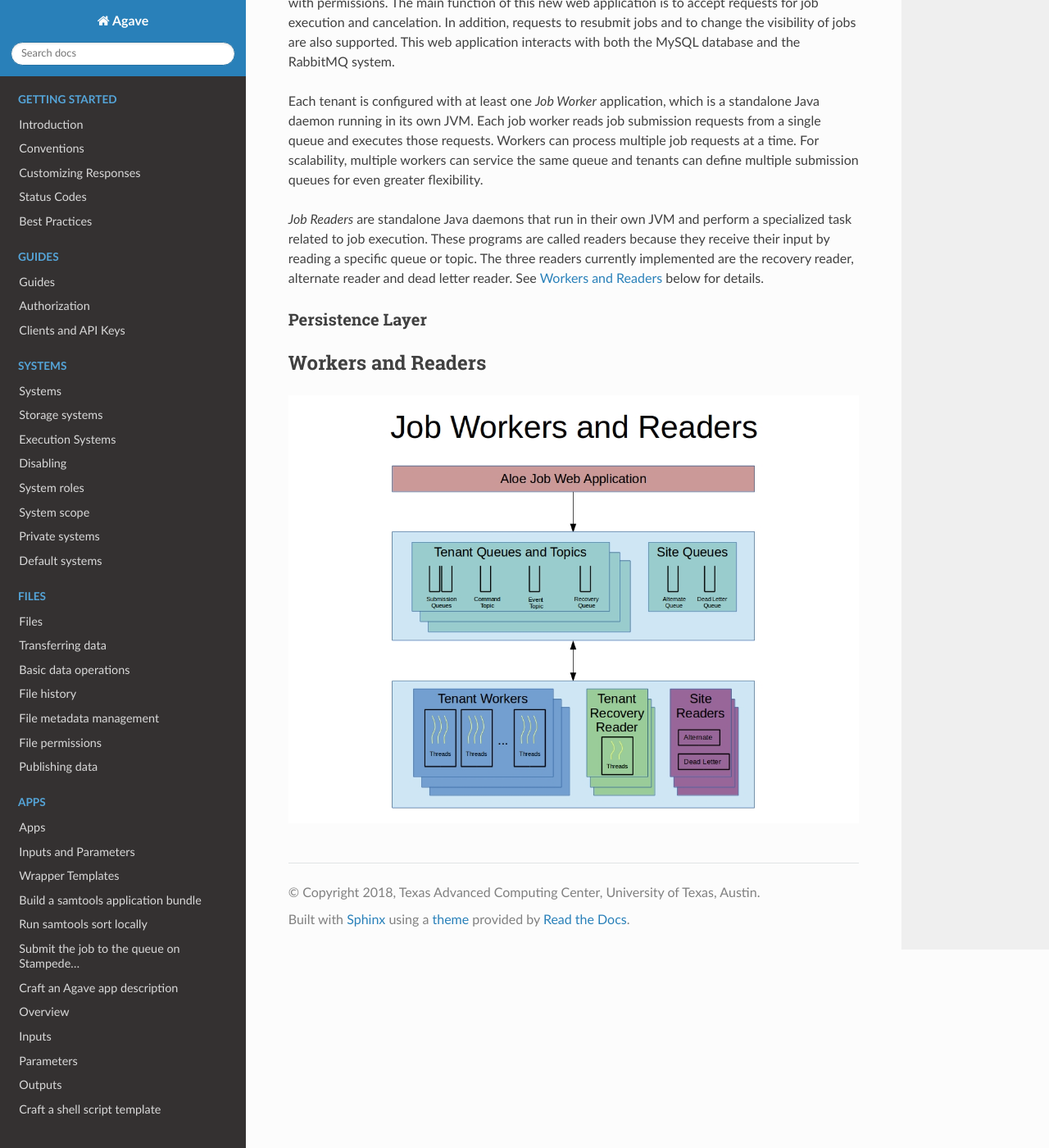
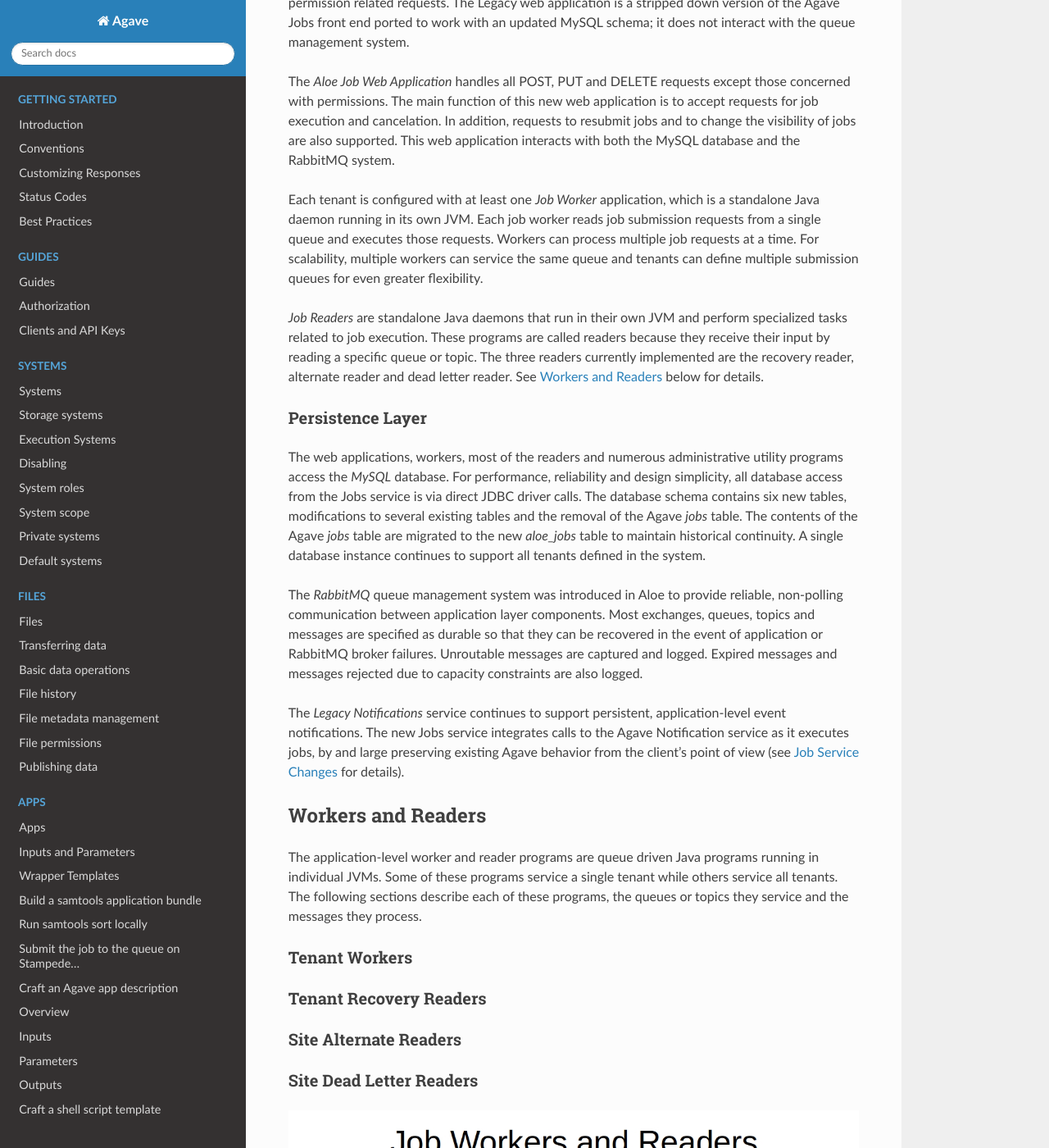
Before and after one commit to TACC-Cloud/agave-docs, a Sphinx documentation site: the page built from docs/agave/guides/jobs/aloe-job-architecture.rst, in a window 1280 px wide and 1400 px high, scrolled down 2655 px. Shown: the whole window at 82% size. Built offline with Sphinx 7.4.7 and the Read the Docs theme 2.0.0, drawn with Linux system fonts in a browser that asks for light colours; some of the changed text lies outside the part shown.

Commit message:
Persistenc layer; image source code

```diff
--- a/docs/agave/guides/jobs/aloe-job-architecture.rst
+++ b/docs/agave/guides/jobs/aloe-job-architecture.rst
@@ -60,14 +60,41 @@ The *Aloe Job Web Application* handles all POST, PUT and DELETE requests except
 
 Each tenant is configured with at least one *Job Worker* application, which is a standalone Java daemon running in its own JVM.  Each job worker reads job submission requests from a single queue and executes those requests.  Workers can process multiple job requests at a time.  For scalability, multiple workers can service the same queue and tenants can define multiple submission queues for even greater flexibility.
 
-*Job Readers* are standalone Java daemons that run in their own JVM and perform a specialized task related to job execution.  These programs are called readers because they receive their input by reading a specific queue or topic.  The three readers currently implemented are the recovery reader, alternate reader and dead letter reader.  See `Workers and Readers`_ below for details.
+*Job Readers* are standalone Java daemons that run in their own JVM and perform specialized tasks related to job execution.  These programs are called readers because they receive their input by reading a specific queue or topic.  The three readers currently implemented are the recovery reader, alternate reader and dead letter reader.  See `Workers and Readers`_ below for details.
 
 Persistence Layer
 ^^^^^^^^^^^^^^^^^
 
+The web applications, workers, most of the readers and numerous administrative utility programs access the *MySQL* database.  For performance, reliability and  design simplicity, all database access from the Jobs service is via direct JDBC driver calls.  The database schema contains six new tables, modifications to several existing tables and the removal of the Agave *jobs* table.  The contents of the Agave *jobs* table are migrated to the new *aloe_jobs* table to maintain historical continuity.  A single database instance continues to support all tenants defined in the system.
 
+The *RabbitMQ* queue management system was introduced in Aloe to provide reliable, non-polling communication between application layer components.  Most exchanges, queues, topics and messages are specified as durable so that they can be recovered in the event of application or RabbitMQ broker failures.  Unroutable messages are captured and logged.  Expired messages and messages rejected due to capacity constraints are also logged.
+
+The *Legacy Notifications* service continues to support persistent, application-level event notifications.  The new Jobs service integrates calls to the Agave Notification service as it executes jobs, by and large preserving existing Agave behavior from the client's point of view (see `Job Service Changes <aloe-job-changes.html>`_ for details).
 
 Workers and Readers
 -------------------
 
+The application-level worker and reader programs are queue driven Java programs running in individual JVMs.  Some of these programs service a single tenant while others service all tenants.  The following sections describe each of these programs, the queues or topics they service and the messages they process.
+
+Tenant Workers
+^^^^^^^^^^^^^^
+
+
+Tenant Recovery Readers
+^^^^^^^^^^^^^^^^^^^^^^^
+
+
+Site Alternate Readers
+^^^^^^^^^^^^^^^^^^^^^^
+
+
+Site Dead Letter Readers
+^^^^^^^^^^^^^^^^^^^^^^^^
+
+
+
+
 .. image:: AloeWorkers.jpg
+
+Runtime Architecture
+--------------------
```
Also changed, not shown: other parts of docs/agave/guides/jobs/aloe-job-architecture.rst (+1 -1 lines), 1 other file.
